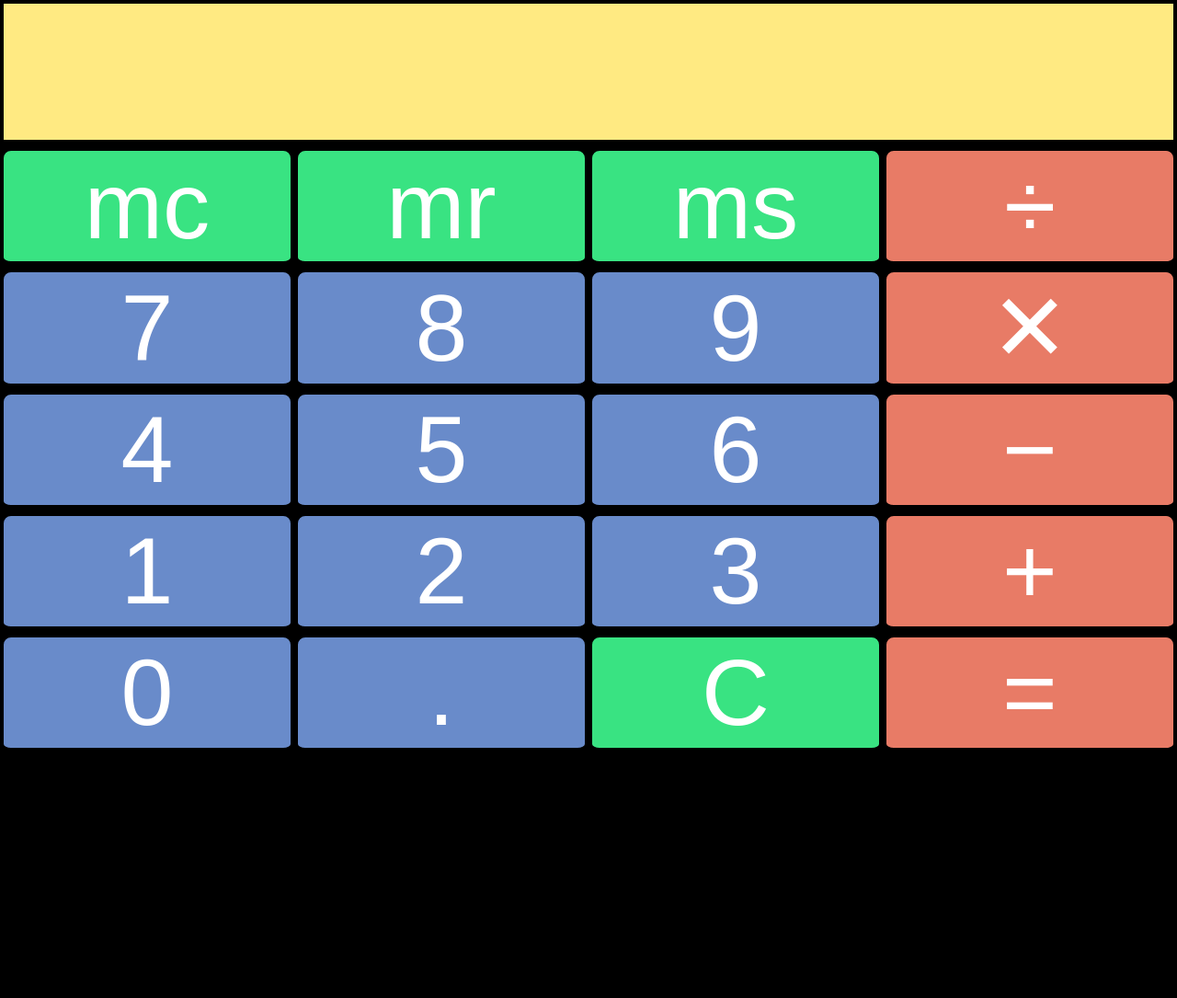
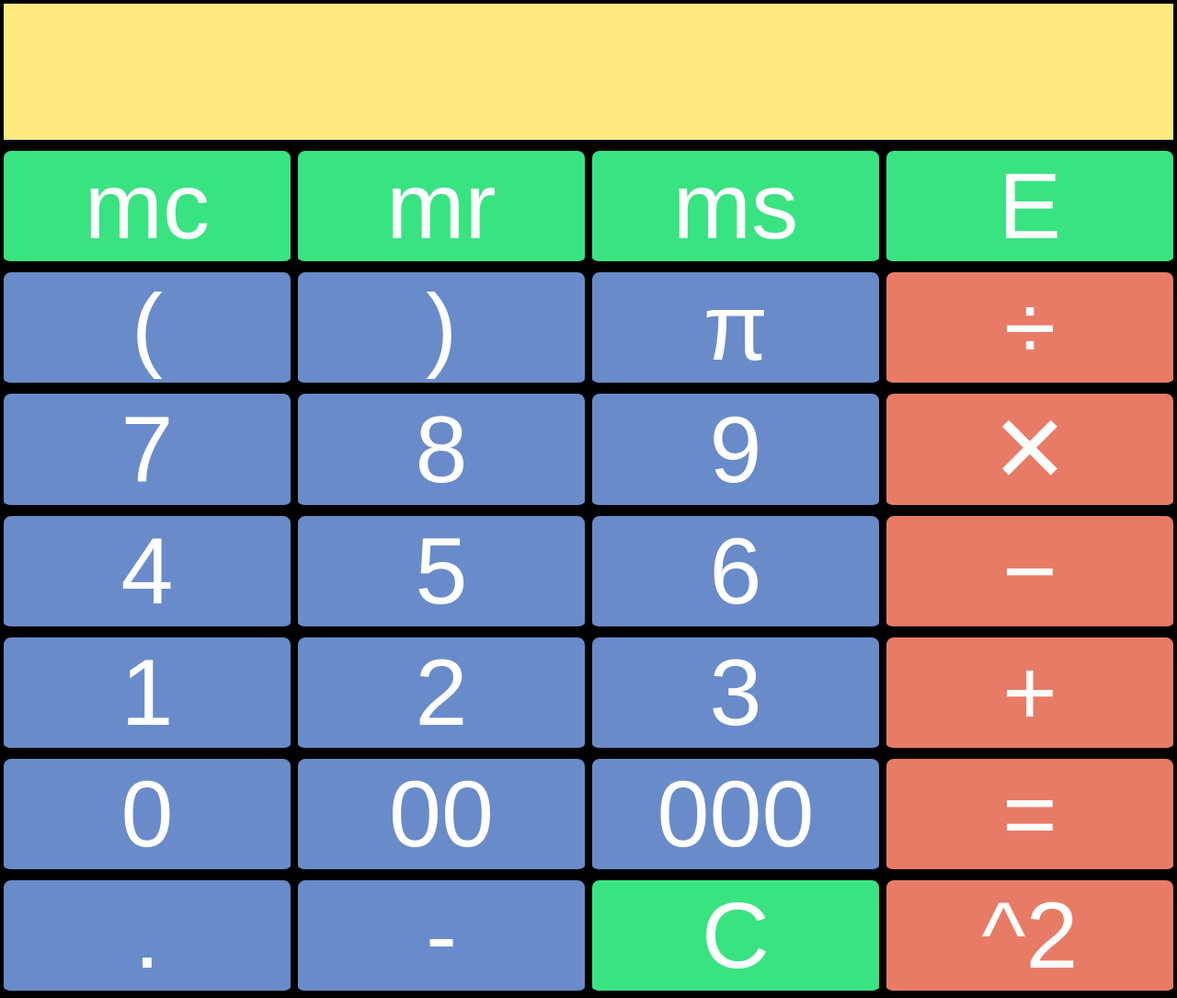
Before and after one commit to tyzhou05/calculator, a plain HTML site: page index.html in a window 1280 px wide. Shown: the whole page at 92% size. Before the commit the page ends 821 px from the top, so only its background shows below. Drawn offline with Linux system fonts and the light colour scheme.

Commit message:
version 1.5

```diff
--- a/assets/js/calculator.js
+++ b/assets/js/calculator.js
@@ -81,5 +81,4 @@ var Calculator = {
 		setTimeout(function() {
 			document.getElementById("d").value = temp;
 		}, 1000);
-	}
-}
+	},
--- a/index.html
+++ b/index.html
@@ -41,6 +41,10 @@
 		<button class="button function" onclick="Calculator.clearMem();">mc</button>
 		<button class="button function" onclick="Calculator.recallMem();">mr</button>
 		<button class="button function" onclick="Calculator.saveMem();">ms</button>
+		<button class="button function" onClick="Calculator.type(Math.E)">E</button>
+		<button class="button number" onClick="Calculator.type('(')">(</button>
+		<button class="button number" onClick="Calculator.type(')')">)</button>
+		<button class="button number" onClick="Calculator.type(Math.PI)">π</button>
 		<button class="button operator" onclick="Calculator.type('/')">÷</button>
 		<button class="button number" onclick="Calculator.type('7')">7</button>
 		<button class="button number" onclick="Calculator.type('8')">8</button>
@@ -55,9 +59,13 @@
 		<button class="button number" onclick="Calculator.type('3')">3</button>
 		<button class="button operator" onclick="Calculator.type('+')">+</button>
 		<button class="button number" onclick="Calculator.type('0')">0</button>
+		<button class="button number" onclick="Calculator.type('00')">00</button>
+		<button class="button number" onclick="Calculator.type('000')">000</button>
+		<button class="button operator" onclick="Calculator.e()">=</button>
 		<button class="button number" onclick="Calculator.type('.')">.</button>
+		<button class="button number" onClick="Calculator.type('-')">-</button>
 		<button class="button function" onclick="Calculator.display('')">C</button>
-		<button class="button operator" onclick="Calculator.e()">=</button>
+		<button class="button operator" onClick="Calculator.type('**')">^2</button>
 	</div>
 	<script>
 	if ('serviceWorker' in navigator) {
```
Also changed, not shown: 1 other file.
